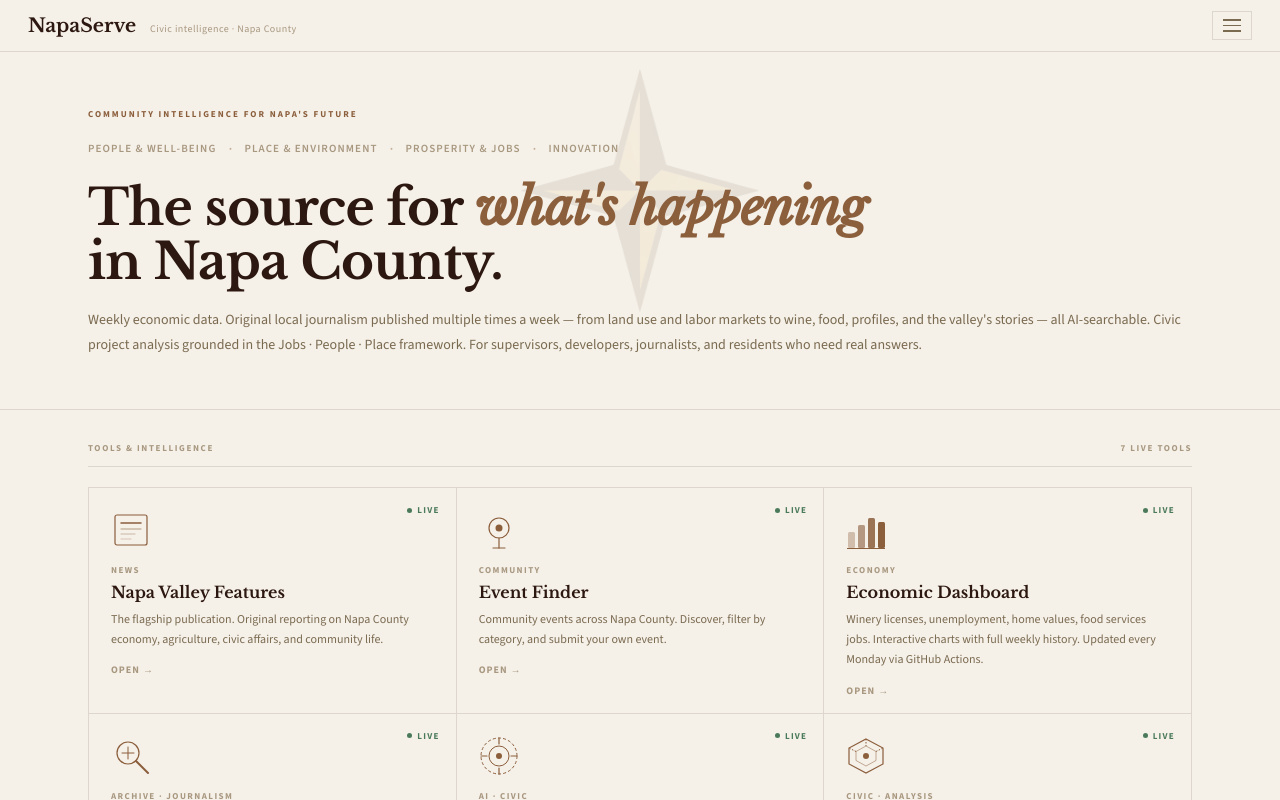
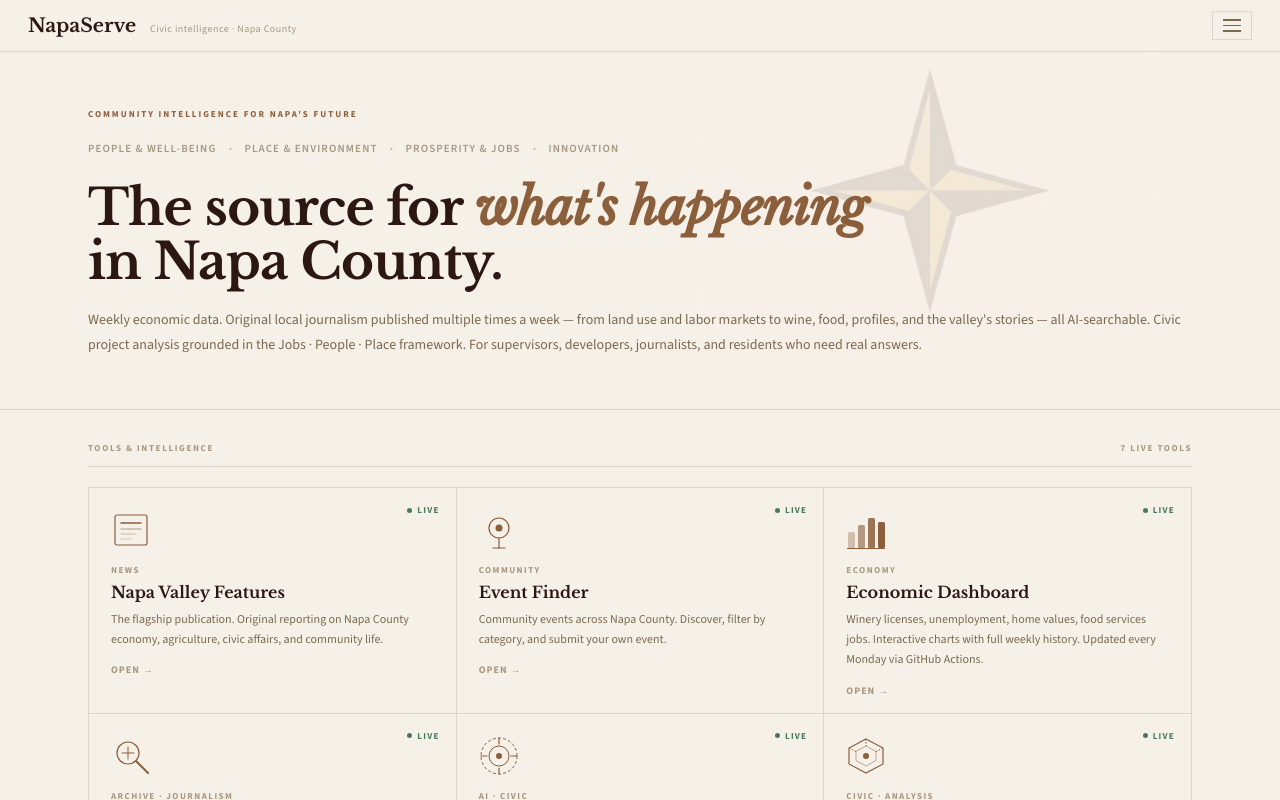
Before and after one commit to carltf/napaserve, a React (Vite) app in the folder economic-pulse-app/: page / in a window 1280 px wide. Shown: the top 800 px of the page. Built offline with nearby package versions, Linux system fonts and the light colour scheme.

Commit message:
Shift hub hero watermark to right side and increase opacity to 0.10
Co-Authored-By: Claude Opus 4.6 (1M context) <noreply@anthropic.com>

```diff
--- a/economic-pulse-app/src/napaserve-hub.jsx
+++ b/economic-pulse-app/src/napaserve-hub.jsx
@@ -138,7 +138,7 @@ export default function NapaServeHub() {
 
       {/* LEAD */}
       <div className="hub-lead">
-        <img src="/favicon.jpg" alt="" style={{ position:"absolute", top:"50%", left:"50%", transform:"translate(-50%,-50%)", width:"40%", opacity:0.08, zIndex:0, pointerEvents:"none" }} />
+        <img src="/favicon.jpg" alt="" style={{ position:"absolute", top:"50%", left:"75%", transform:"translate(-50%,-50%)", width:"40%", opacity:0.10, zIndex:0, pointerEvents:"none" }} />
         <div style={{ position:"relative", zIndex:1 }}>
         <p className="hub-kicker">Community Intelligence for Napa&apos;s Future</p>
         <div className="hub-pillars">
```
